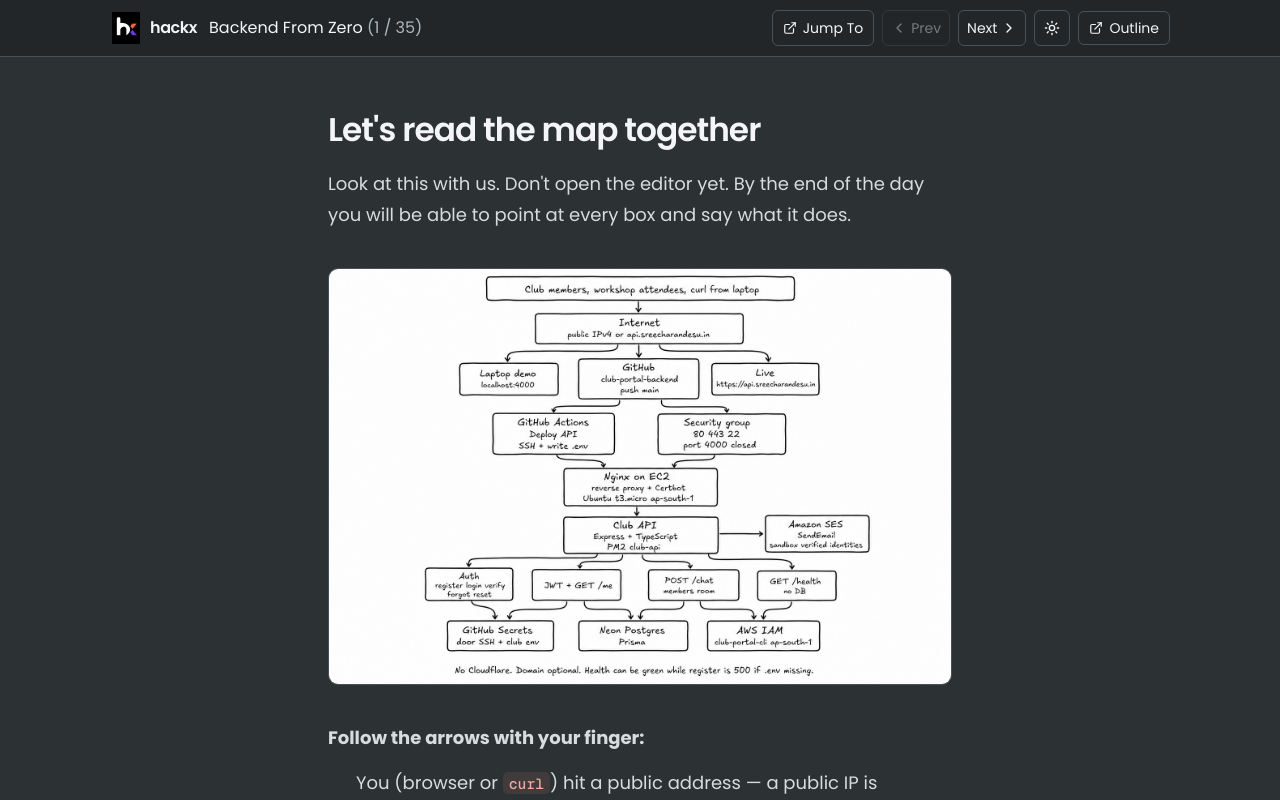
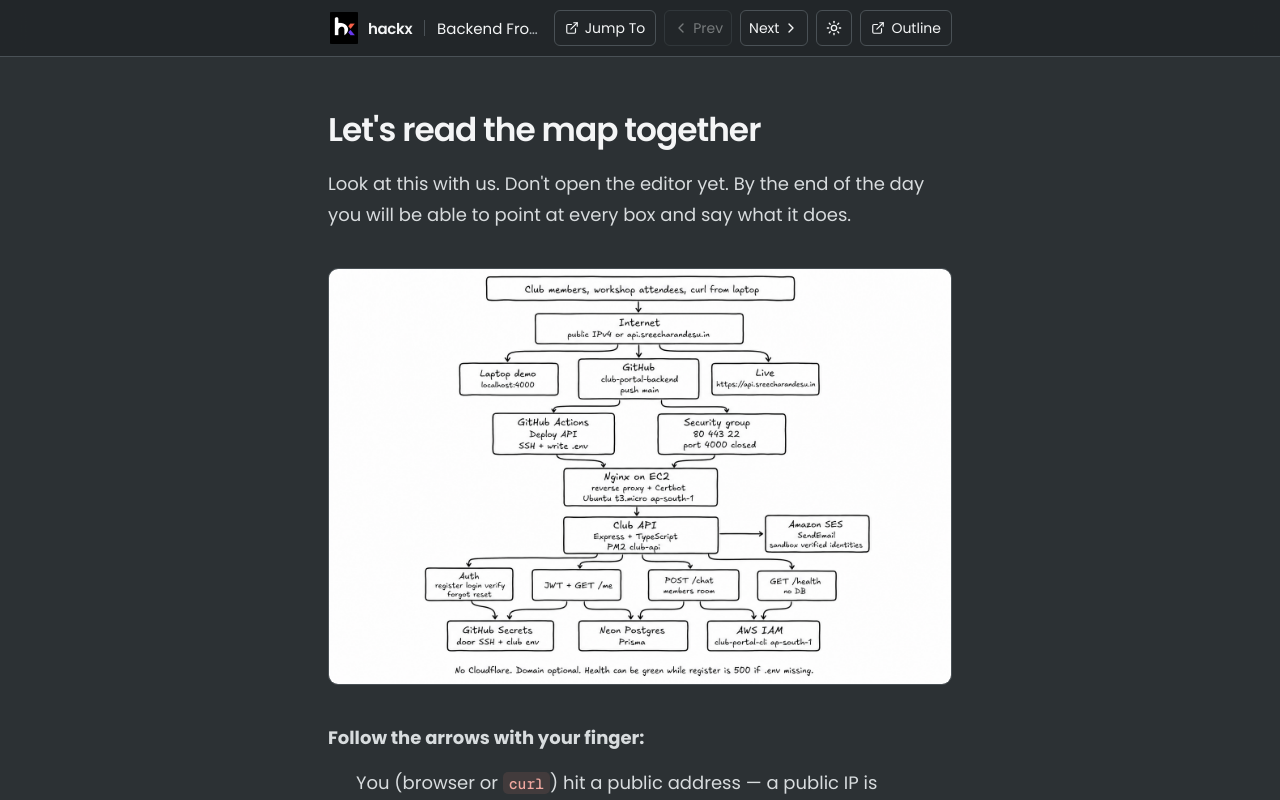
Before and after one commit to sreecharan-desu/hackx-slides, a Next.js app: page /tracks/backend-from-zero/01-what-you-own in a window 1280 px wide. Shown: the top 800 px of the page. Built offline with nearby package versions, Linux system fonts and the light colour scheme.

Commit message:
Align the lesson navbar brand, title, and actions on one baseline.

```diff
--- a/src/components/ClassicNavbar.tsx
+++ b/src/components/ClassicNavbar.tsx
@@ -82,29 +82,32 @@
 
   return (
     <header className="sticky top-0 z-50 border-b border-border bg-nav/90 backdrop-blur-md">
-      <div className="mx-auto flex min-h-14 max-w-[1100px] items-center gap-2 px-3 sm:gap-3 sm:px-5">
-        <Link href="/" className="flex shrink-0 items-center gap-2">
+      <div className="mx-auto flex h-14 w-full max-w-[42rem] items-center gap-3 px-5 sm:px-6">
+        <Link href="/" className="flex h-9 shrink-0 items-center gap-2">
           <Image
             src="/hackx-logo.png"
             alt="hackx"
-            width={36}
-            height={36}
-            className="h-8 w-8 rounded-sm object-contain"
+            width={32}
+            height={32}
+            className="block size-8 shrink-0 rounded-sm object-contain"
             priority
           />
-          <span className="hidden text-base font-semibold tracking-tight sm:inline">
+          <span className="hidden leading-none text-[15px] font-semibold tracking-tight sm:inline">
             hackx
           </span>
         </Link>
 
-        <div className="min-w-0 flex-1 truncate text-sm text-muted sm:text-base sm:text-foreground">
-          {trackTitle}{" "}
+        <span className="hidden h-4 w-px shrink-0 bg-border sm:block" aria-hidden />
+
+        <p className="min-w-0 flex-1 truncate leading-none text-[15px] text-muted">
+          <span className="text-foreground">{trackTitle}</span>
           <span className="text-muted">
+            {" "}
             ({currentIndex + 1} / {total})
           </span>
-        </div>
+        </p>
 
-        <div className="flex shrink-0 items-center gap-1.5 sm:gap-2">
+        <div className="flex h-9 shrink-0 items-center gap-1.5 sm:gap-2">
           <JumpTo trackId={trackId} lessons={lessons} currentId={lessons[currentIndex]?.id} />
 
           <NavButton href={prevHref} disabled={!prevHref} label="Prev" icon={<ChevronLeft className="h-4 w-4" />} />
@@ -125,7 +128,7 @@
 
           <Link
             href={`/tracks/${trackId}`}
-            className="hidden items-center gap-1.5 rounded-md border border-border px-2.5 py-1.5 text-sm hover:bg-surface sm:inline-flex"
+            className="hidden h-9 items-center gap-1.5 rounded-md border border-border px-2.5 text-sm hover:bg-surface sm:inline-flex"
             title="Track outline"
           >
             <ExternalLink className="h-3.5 w-3.5" />
```
